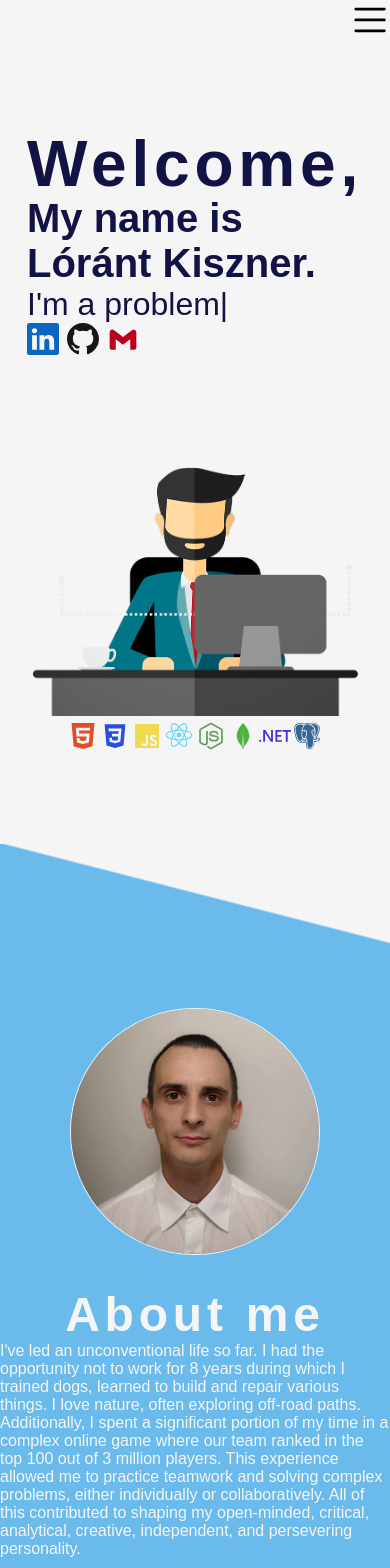
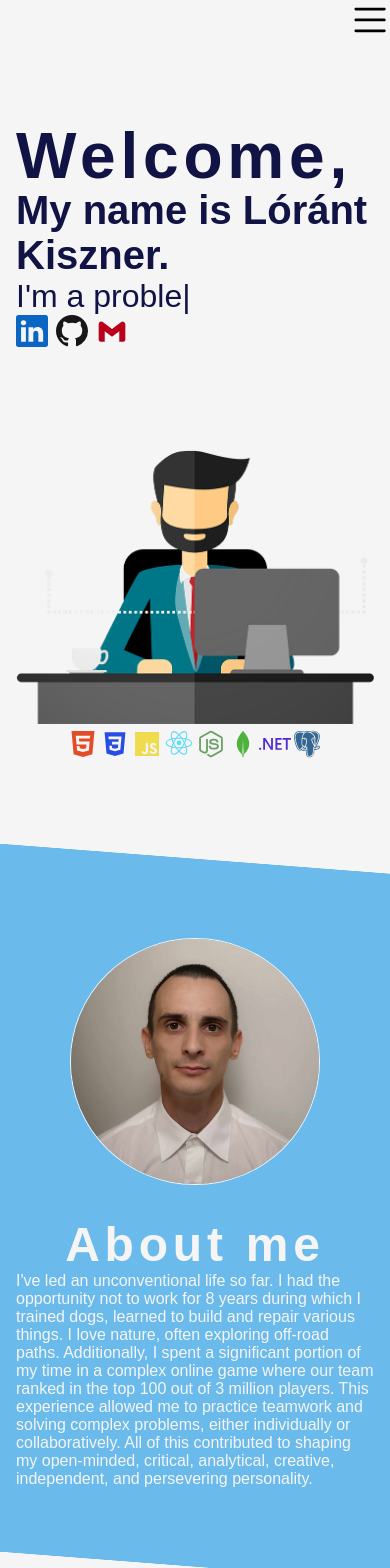
Before and after one commit to KLociJS/Portfolio-site, a React (Create React App) app: page / in a window 390 px wide. Shown: the top 1568 px of the page. Built offline with nearby package versions, Linux system fonts and the light colour scheme.

Commit message:
fix: Improve mobile style

```diff
--- a/src/Components/About/About.css
+++ b/src/Components/About/About.css
@@ -5,21 +5,13 @@
     gap:2rem;
     max-width: 1200px;
     margin: auto;
-    padding: 4rem 0;
+    padding: 4rem 1rem;
 }
 
 #about{
     background-color: #6BBAEC;
 }
 
-@media screen and (max-width:900px) {
-    .about-container{
-        flex-direction: column;
-    }
-    .about-container>div>h2{
-        text-align: center;
-    }
-}
 
 .portrait{
     max-width: 250px;
@@ -36,3 +28,12 @@
     color: #f5f5f5;
     max-width: 50ch;
 }
+
+@media screen and (max-width:900px) {
+    .about-container{
+        flex-direction: column;
+    }
+    .about-container>div>h2{
+        text-align: center;
+    }
+}
--- a/src/Components/Landing/Landing.css
+++ b/src/Components/Landing/Landing.css
@@ -15,7 +15,7 @@
     width: 100%;
     max-width: 1200px;
 
-    padding: 0 2rem;
+    padding: 0 1rem;
     margin-top: 2.5rem;
 }
 
--- a/src/Components/Separator/Separator.css
+++ b/src/Components/Separator/Separator.css
@@ -9,3 +9,10 @@
     height:100px;
     background: linear-gradient(to left bottom, #6BBAEC 49%, #f5f5f5 50%),    linear-gradient(-50deg, #ffffff 16px, #000 0);
 }
+
+@media screen and (max-width:900px) {
+    .top-separator,
+    .bottom-separator{
+        height: 30px;
+    }
+}
--- a/src/Components/Skills/Skills.css
+++ b/src/Components/Skills/Skills.css
@@ -62,6 +62,13 @@
     background-color: #7CEA9C;
     color: #111344;
 }
+
+@media screen and (max-width:900px){
+    .tech{
+        width: 100px;
+    }
+}
+
 .fill{
     width: 90%;
     height: 2rem;
```
